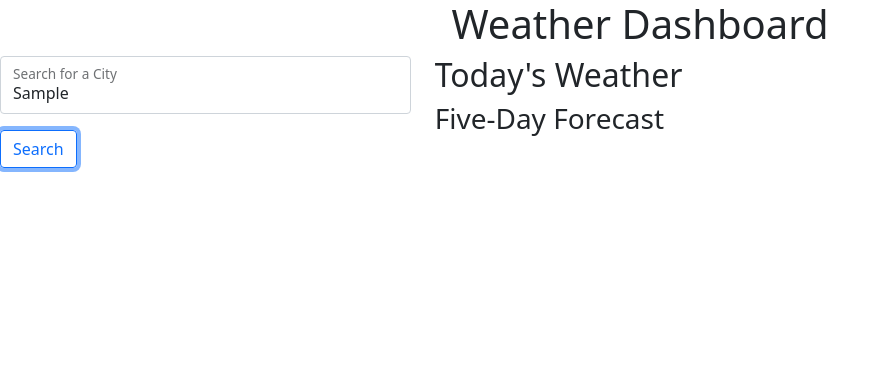
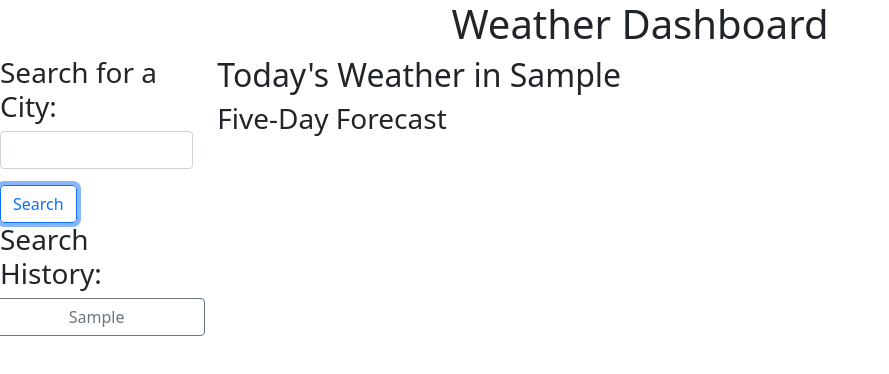
Before and after one commit to itzelherndz/weather-dashboard, a plain HTML site: page index.html in a window 1280 px wide. Both pictures are taken after typing "Sample" into the empty fields and a click on the button "Search". Shown: the whole page, without its empty margins (0-889 px from the left). Drawn offline with nearby package versions, Linux system fonts and the light colour scheme.

Commit message:
added js and implemented search history

```diff
--- /dev/null
+++ b/assets/js/script.js
@@ -0,0 +1,63 @@
+$(function (){
+    // Document Variables
+    const cityEl = $('#city');
+    const searchBtn = $('#search-btn');
+    const cityHistory = $('#city-history');
+    const weatherToday = $('#today-weather');
+
+    // Counter to keep track of number of cities searched
+    let counter;
+    // Search history buttons
+    let cityBtn = {
+        div: [],
+        btn: [],
+    };
+    if(localStorage.getItem('counter')){
+        counter=localStorage.getItem('counter');
+        for(let i=0;i<=counter;i++){
+            cityBtn.div[i] = $('<div>');
+            cityBtn.div[i].addClass('row');
+            cityBtn.btn[i] = $('<button>');
+            cityBtn.btn[i].text(JSON.parse(localStorage.getItem('city'+i)));
+            cityBtn.btn[i].addClass('btn btn-outline-secondary');
+            cityBtn.btn[i].attr('type','button');
+            cityHistory.append(cityBtn.div[i]);
+            cityBtn.div[i].append(cityBtn.btn[i]);
+        }
+    }
+
+    searchBtn.on('click',function(event){
+        event.preventDefault();
+
+        // Loads query when filled out
+        if (cityEl.val()) {
+            // Gets counter stored in local storage or sets counter in local storage
+            if(localStorage.getItem('counter')){
+                counter = localStorage.getItem('counter');
+                counter++;
+                localStorage.setItem('counter',counter);
+            } else {
+                localStorage.setItem('counter','0');
+                counter = localStorage.getItem('counter');
+            }
+
+            // Saves city in search history
+            localStorage.setItem('city'+counter,JSON.stringify(cityEl.val()));
+            cityBtn.div[counter] = $('<div>');
+            cityBtn.div[counter].addClass('row');
+            cityBtn.btn[counter] = $('<button>');
+            cityBtn.btn[counter].text(JSON.parse(localStorage.getItem('city'+counter)));
+            cityBtn.btn[counter].addClass('btn btn-outline-secondary');
+            cityBtn.btn[counter].attr('type','button');
+            cityHistory.append(cityBtn.div[counter]);
+            cityBtn.div[counter].append(cityBtn.btn[counter]);
+
+            // Today's Weather
+            weatherToday.html("<h2>Today's Weather in "+cityEl.val()+"</h2>");
+
+            // Clears query in search bar
+            cityEl.val('');
+        }
+
+    });
+});
--- a/index.html
+++ b/index.html
@@ -16,20 +16,20 @@
             <h1 class="text-center">Weather Dashboard</h1>
         </div>
         <div class="row">
-            <div class="col-4">
-                <div class="form-floating mb-3">
+            <div class="col-2">
+                <h3>Search for a City:</h3>
+                <div class="form mb-3">
                     <input type="search" class="form-control" id="city">
-                    <label for="city">Search for a City</label>
                 </div>
-                <div class="">
-                    <button type="submit" class="btn btn-outline-primary">Search</button>
+                <div>
+                    <button type="submit" class="btn btn-outline-primary" id="search-btn">Search</button>
                 </div>
-                <div id="city-history"></div>
+                <div id="city-history">
+                    <h3>Search History:</h3>
                 </div>
-            <div class="col-8" id="weather">
-                <div class="row" id="today-weather">
-                    <h2>Today's Weather</h2>
-                </div>
+            </div>
+            <div class="col-10" id="weather">
+                <div class="row" id="today-weather"></div>
                 <div class="row" id="forecast">
                     <h3>Five-Day Forecast</h3>
                     <div class="row" id="five-days">
@@ -42,6 +42,8 @@
                 </div>
             </div>
         </div>
-        <script src="https://cdn.jsdelivr.net/npm/bootstrap@5.1.3/dist/js/bootstrap.bundle.min.js" integrity="sha384-ka7Sk0Gln4gmtz2MlQnikT1wXgYsOg+OMhuP+IlRH9sENBO0LRn5q+8nbTov4+1p" crossorigin="anonymous"></script>
+        <script src="https://cdnjs.cloudflare.com/ajax/libs/jquery/3.2.1/jquery.min.js"></script>
+        <script src="https://cdn.jsdelivr.net/npm/dayjs@1.11.3/dayjs.min.js" integrity="sha256-iu/zLUB+QgISXBLCW/mcDi/rnf4m4uEDO0wauy76x7U=" crossorigin="anonymous"></script>
+        <script src="./assets/js/script.js"></script>
     </body>
 </html>
```
